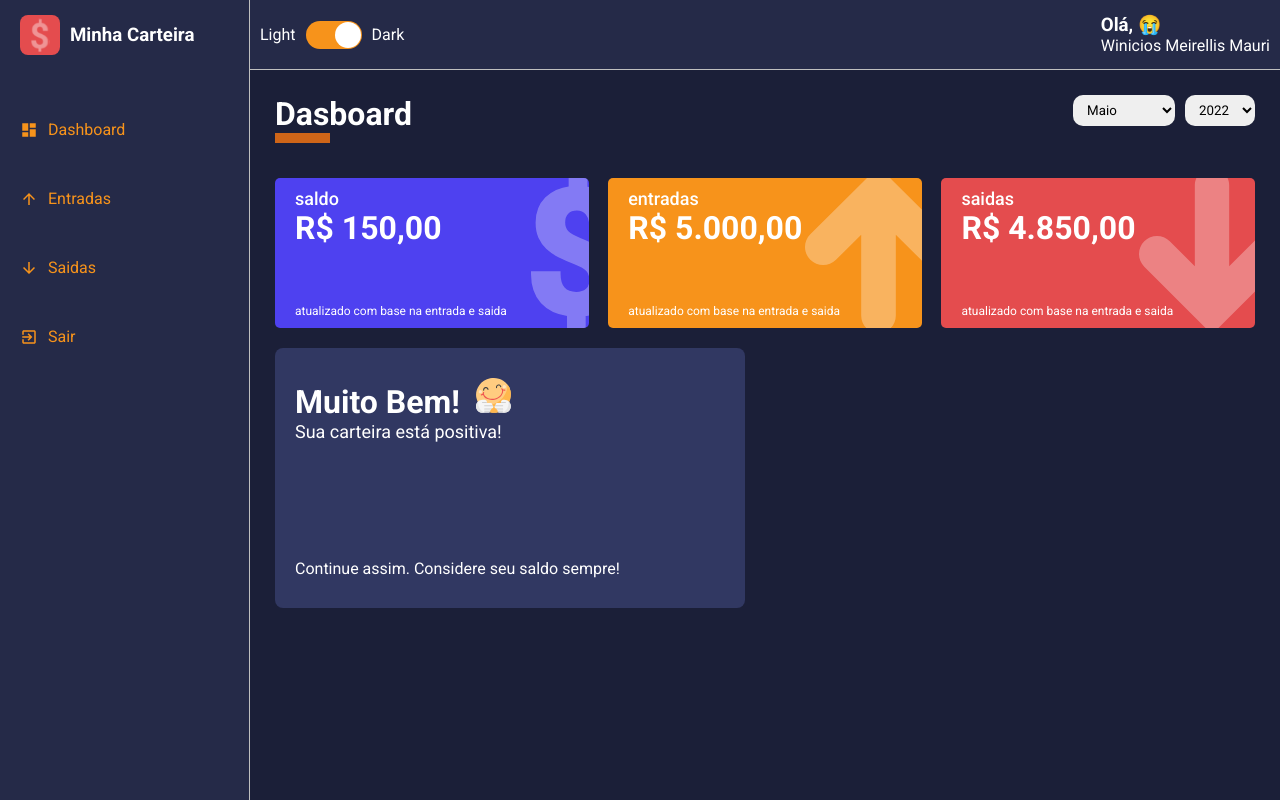
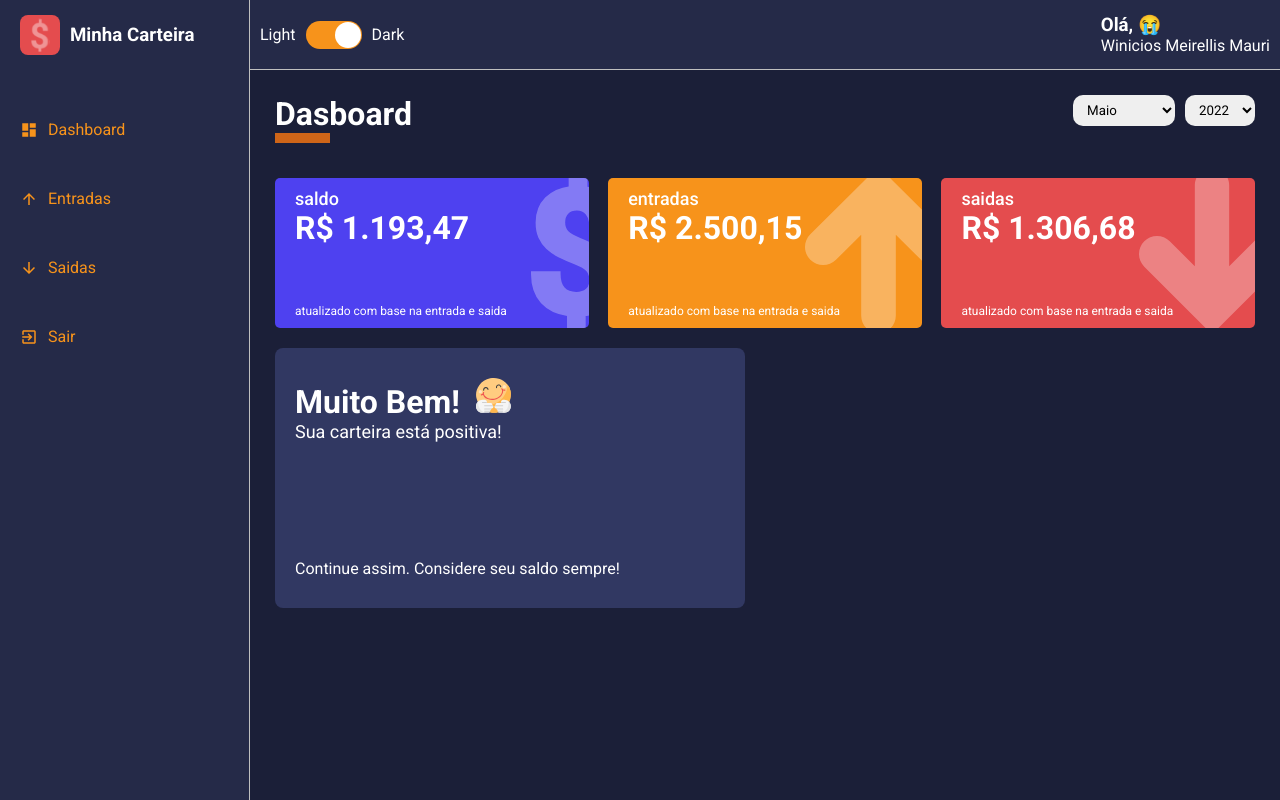
Before and after one commit to Winicios-Mauri/dashboard, a React (Create React App) app: page / in a window 1280 px wide. Built offline with nearby package versions, Linux system fonts and the light colour scheme.

Commit message:
fix: leaving the cards with dynamic information

```diff
--- a/src/pages/Dashboard/index.tsx
+++ b/src/pages/Dashboard/index.tsx
@@ -11,6 +11,7 @@ import MessageBox from '../../components/MessageBox'
 
 import happyImg from '../../assets/happy.svg'
 import sadImg from '../../assets/sad.svg'
+import grinningImg from '../../assets/grinning.svg'
 
 import { Container, Content } from './styles'
 
@@ -57,11 +58,78 @@ const Dashboard: React.FC = () => {
     })
   }, [])
 
+  const totalExpenses = useMemo(() => {
+    let total: number = 0
+
+    expenses.forEach(item => {
+      const date = new Date(item.date)
+      const year = date.getFullYear()
+      const month = date.getMonth() + 1
+
+      if (month === monthSelected && year === yearSelected) {
+        try {
+          total += Number(item.amount)
+        } catch {
+          throw new Error('Valor inválido')
+        }
+      }
+    })
+    return total
+  }, [monthSelected, yearSelected])
+
+  const totalGains = useMemo(() => {
+    let total: number = 0
+
+    gains.forEach(item => {
+      const date = new Date(item.date)
+      const year = date.getFullYear()
+      const month = date.getMonth() + 1
+
+      if (month === monthSelected && year === yearSelected) {
+        try {
+          total += Number(item.amount)
+        } catch {
+          throw new Error('Valor inválido')
+        }
+      }
+    })
+    return total
+  }, [monthSelected, yearSelected])
+
+  const totalBalance = useMemo(() => {
+    return totalGains - totalExpenses
+  }, [totalGains, totalExpenses])
+
+  const message = useMemo(() => {
+    if (totalBalance < 0) {
+      return {
+        title: 'Que Triste!',
+        description: 'Nesse mês você gatou mais do que deveria!',
+        footerText: 'Verifique seus gastos',
+        icon: sadImg
+      }
+    } else if (totalBalance == 0) {
+      return {
+        title: 'Eitaaaa!',
+        description: 'Nesse mês você gastou exatamente o que ganhou !',
+        footerText: 'Saiba administradar o seu dinheiro',
+        icon: grinningImg
+      }
+    } else {
+      return {
+        title: 'Muito Bem!',
+        description: 'Sua carteira está positiva!',
+        footerText: 'Continue assim. Considere seu saldo sempre!',
+        icon: happyImg
+      }
+    }
+  }, [totalBalance])
+
   const handleMonthSelected = (month: string) => {
     try {
       const parseMonth = Number(month)
       setMonthSelected(parseMonth)
-    } catch (error) {
+    } catch {
       throw new Error('Erro ao converter o mes')
     }
   }
@@ -71,7 +139,7 @@ const Dashboard: React.FC = () => {
     try {
       const parseYear = Number(year)
       setYearSelected(parseYear)
-    } catch (error) {
+    } catch {
       throw new Error('Erro ao converter o ano')
     }
   }
@@ -94,30 +162,30 @@ const Dashboard: React.FC = () => {
         <WalletBox
           title="saldo"
           color="#4E41F0"
-          amount={150.0}
+          amount={totalBalance}
           footerLabel="atualizado com base na entrada e saida"
           icon="dolar"
         />
         <WalletBox
           title="entradas"
           color="#f7931b"
-          amount={5000.0}
+          amount={totalGains}
           footerLabel="atualizado com base na entrada e saida"
           icon="arrowUp"
         />
         <WalletBox
           title="saidas"
           color="#e44c4e"
-          amount={4850.0}
+          amount={totalExpenses}
           footerLabel="atualizado com base na entrada e saida"
           icon="arrowDown"
         />
 
         <MessageBox
-          title="Muito Bem!"
-          description="Sua carteira está positiva!"
-          footerText="Continue assim. Considere seu saldo sempre!"
-          icon={happyImg}
+          title={message.title}
+          description={message.description}
+          footerText={message.footerText}
+          icon={message.icon}
         />
       </Content>
     </Container>
--- a/src/repositories/expenses.ts
+++ b/src/repositories/expenses.ts
@@ -18,7 +18,7 @@ export default [
     amount: '99.99',
     type: 'saída',
     frequency: 'recorrente',
-    date: '2020-01-23'
+    date: '2022-01-23'
   },
   {
     description: 'Plano de Saúde',
@@ -46,300 +46,300 @@ export default [
     amount: '95.70',
     type: 'saída',
     frequency: 'eventual',
-    date: '2020-01-23'
+    date: '2022-01-23'
   },
   {
     description: 'Energia elétrica',
     amount: '125.55',
     type: 'saída',
     frequency: 'recorrente',
-    date: '2020-02-10'
+    date: '2022-02-10'
   },
   {
     description: 'Água',
     amount: '90.15',
     type: 'saída',
     frequency: 'recorrente',
-    date: '2020-02-15'
+    date: '2022-02-15'
   },
   {
     description: 'Telefone',
     amount: '99.99',
     type: 'saída',
     frequency: 'recorrente',
-    date: '2020-02-23'
+    date: '2022-02-23'
   },
   {
     description: 'Plano de Saúde',
     amount: '300.00',
     type: 'saída',
     frequency: 'recorrente',
-    date: '2020-02-23'
+    date: '2022-02-23'
   },
   {
     description: 'Compras do mês',
     amount: '540.00',
     type: 'saída',
     frequency: 'recorrente',
-    date: '2020-02-25'
+    date: '2022-02-25'
   },
   {
     description: 'Parcela do Celular 1/5',
     amount: '150.99',
     type: 'saída',
     frequency: 'eventual',
-    date: '2020-02-26'
+    date: '2022-02-26'
   },
   {
     description: 'Cinema',
     amount: '45.00',
     type: 'saída',
     frequency: 'eventual',
-    date: '2020-02-23'
+    date: '2022-02-23'
   },
   {
     description: 'Energia elétrica',
     amount: '97.00',
     type: 'saída',
     frequency: 'recorrente',
-    date: '2020-03-10'
+    date: '2022-03-10'
   },
   {
     description: 'Água',
     amount: '100.10',
     type: 'saída',
     frequency: 'recorrente',
-    date: '2020-03-15'
+    date: '2022-03-15'
   },
   {
     description: 'Telefone',
     amount: '99.99',
     type: 'saída',
     frequency: 'recorrente',
-    date: '2020-03-23'
+    date: '2022-03-23'
   },
   {
     description: 'Plano de Saúde',
     amount: '300.00',
     type: 'saída',
     frequency: 'recorrente',
-    date: '2020-03-23'
+    date: '2022-03-23'
   },
   {
     description: 'Compras do mês',
     amount: '800.50',
     type: 'saída',
     frequency: 'recorrente',
-    date: '2020-03-17'
+    date: '2022-03-17'
   },
   {
     description: 'Parcela do Celular 2/5',
     amount: '150.99',
     type: 'saída',
     frequency: 'eventual',
-    date: '2020-03-18'
+    date: '2022-03-18'
   },
   {
     description: 'Troca de Oléo do carro',
     amount: '90.00',
     type: 'saída',
     frequency: 'eventual',
-    date: '2020-03-23'
+    date: '2022-03-23'
   },
   {
     description: 'Energia elétrica',
     amount: '75.99',
     type: 'saída',
     frequency: 'recorrente',
-    date: '2020-04-10'
+    date: '2022-04-10'
   },
   {
     description: 'Água',
     amount: '80.33',
     type: 'saída',
     frequency: 'recorrente',
-    date: '2020-04-15'
+    date: '2022-04-15'
   },
   {
     description: 'Telefone',
     amount: '99.99',
     type: 'saída',
     frequency: 'recorrente',
-    date: '2020-04-23'
+    date: '2022-04-23'
   },
   {
     description: 'Plano de Saúde',
     amount: '300.00',
     type: 'saída',
     frequency: 'recorrente',
-    date: '2020-04-23'
+    date: '2022-04-23'
   },
   {
     description: 'Compras do mês',
     amount: '600.00',
     type: 'saída',
     frequency: 'recorrente',
-    date: '2020-04-25'
+    date: '2022-04-25'
   },
   {
     description: 'Parcela do Celular 3/5',
     amount: '150.99',
     type: 'saída',
     frequency: 'eventual',
-    date: '2020-04-26'
+    date: '2022-04-26'
   },
   {
     description: 'Ebook de React Js',
     amount: '85.95',
     type: 'saída',
     frequency: 'eventual',
-    date: '2020-04-13'
+    date: '2022-04-13'
   },
   {
     description: 'Energia elétrica',
     amount: '125.55',
     type: 'saída',
     frequency: 'recorrente',
-    date: '2020-05-10'
+    date: '2022-05-10'
   },
   {
     description: 'Água',
     amount: '90.15',
     type: 'saída',
     frequency: 'recorrente',
-    date: '2020-05-15'
+    date: '2022-05-15'
   },
   {
     description: 'Telefone',
     amount: '99.99',
     type: 'saída',
     frequency: 'recorrente',
-    date: '2020-05-23'
+    date: '2022-05-23'
   },
   {
     description: 'Plano de Saúde',
     amount: '300.00',
     type: 'saída',
     frequency: 'recorrente',
-    date: '2020-05-23'
+    date: '2022-05-23'
   },
   {
     description: 'Compras do mês',
     amount: '540.00',
     type: 'saída',
     frequency: 'recorrente',
-    date: '2020-05-25'
+    date: '2022-05-25'
   },
   {
     description: 'Parcela do Celular 4/5',
     amount: '150.99',
     type: 'saída',
     frequency: 'eventual',
-    date: '2020-05-26'
+    date: '2022-05-26'
   },
   {
     description: 'Blusa Iron Man',
     amount: '150.00',
     type: 'saída',
     frequency: 'eventual',
-    date: '2020-01-23'
+    date: '2022-01-23'
   },
   {
     description: 'Energia elétrica',
     amount: '200.00',
     type: 'saída',
     frequency: 'recorrente',
-    date: '2020-06-10'
+    date: '2022-06-10'
   },
   {
     description: 'Água',
     amount: '150.00',
     type: 'saída',
     frequency: 'recorrente',
-    date: '2020-06-15'
+    date: '2022-06-15'
   },
   {
     description: 'Telefone',
     amount: '99.99',
     type: 'saída',
     frequency: 'recorrente',
-    date: '2020-06-23'
+    date: '2022-06-23'
   },
   {
     description: 'Plano de Saúde',
     amount: '300.00',
     type: 'saída',
     frequency: 'recorrente',
-    date: '2020-06-23'
+    date: '2022-06-23'
   },
   {
     description: 'Compras do mês',
     amount: '559.15',
     type: 'saída',
     frequency: 'recorrente',
-    date: '2020-06-25'
+    date: '2022-06-25'
   },
   {
     description: 'Parcela do Celular 5/5',
     amount: '150.99',
     type: 'saída',
     frequency: 'eventual',
-    date: '2020-06-26'
+    date: '2022-06-26'
   },
   {
     description: 'Perfume',
     amount: '250.00',
     type: 'saída',
     frequency: 'eventual',
-    date: '2020-06-21'
+    date: '2022-06-21'
   },
   {
     description: 'Energia elétrica',
     amount: '250.00',
     type: 'saída',
     frequency: 'recorrente',
-    date: '2020-07-10'
+    date: '2022-07-10'
   },
   {
     description: 'Água',
     amount: '90.00',
     type: 'saída',
     frequency: 'recorrente',
-    date: '2020-07-15'
+    date: '2022-07-15'
   },
   {
     description: 'Telefone',
     amount: '99.99',
     type: 'saída',
     frequency: 'recorrente',
-    date: '2020-07-23'
+    date: '2022-07-23'
   },
   {
     description: 'Plano de Saúde',
     amount: '300.00',
     type: 'saída',
     frequency: 'recorrente',
-    date: '2020-07-23'
+    date: '2022-07-23'
   },
   {
     description: 'Compras do mês',
     amount: '700.00',
     type: 'saída',
     frequency: 'recorrente',
-    date: '2020-07-25'
+    date: '2022-07-25'
   },
   {
     description: 'Cafeteira',
     amount: '250.00',
     type: 'saída',
     frequency: 'eventual',
-    date: '2020-07-26'
+    date: '2022-07-26'
   },
   {
     description: 'Pizza',
     amount: '60.00',
     type: 'saída',
     frequency: 'eventual',
-    date: '2020-07-19'
+    date: '2022-07-19'
   }
 ]
--- a/src/repositories/gains.ts
+++ b/src/repositories/gains.ts
@@ -4,7 +4,7 @@ export default [
     amount: '1300.52',
     type: 'entrada',
     frequency: 'recorrente',
-    date: '2020-01-10'
+    date: '2022-01-10'
   },
   {
     description: 'Freela',
@@ -25,14 +25,14 @@ export default [
     amount: '900.23',
     type: 'entrada',
     frequency: 'eventual',
-    date: '2020-02-21'
+    date: '2022-02-21'
   },
   {
     description: 'Freela app',
     amount: '950.92',
     type: 'entrada',
     frequency: 'eventual',
-    date: '2020-02-23'
+    date: '2022-02-23'
   },
   {
     description: 'Salário',
@@ -46,27 +46,27 @@ export default [
     amount: '2500.18',
     type: 'entrada',
     frequency: 'recorrente',
-    date: '2020-04-10'
+    date: '2022-04-10'
   },
   {
     description: 'Salário',
     amount: '2500.15',
     type: 'entrada',
     frequency: 'recorrente',
-    date: '2020-05-10'
+    date: '2022-05-10'
   },
   {
     description: 'Salário',
     amount: '2500.12',
     type: 'entrada',
     frequency: 'recorrente',
-    date: '2020-06-10'
+    date: '2022-06-10'
   },
   {
     description: 'Salário',
     amount: '2500.00',
     type: 'entrada',
     frequency: 'recorrente',
-    date: '2020-07-10'
+    date: '2022-07-10'
   }
 ]
```
